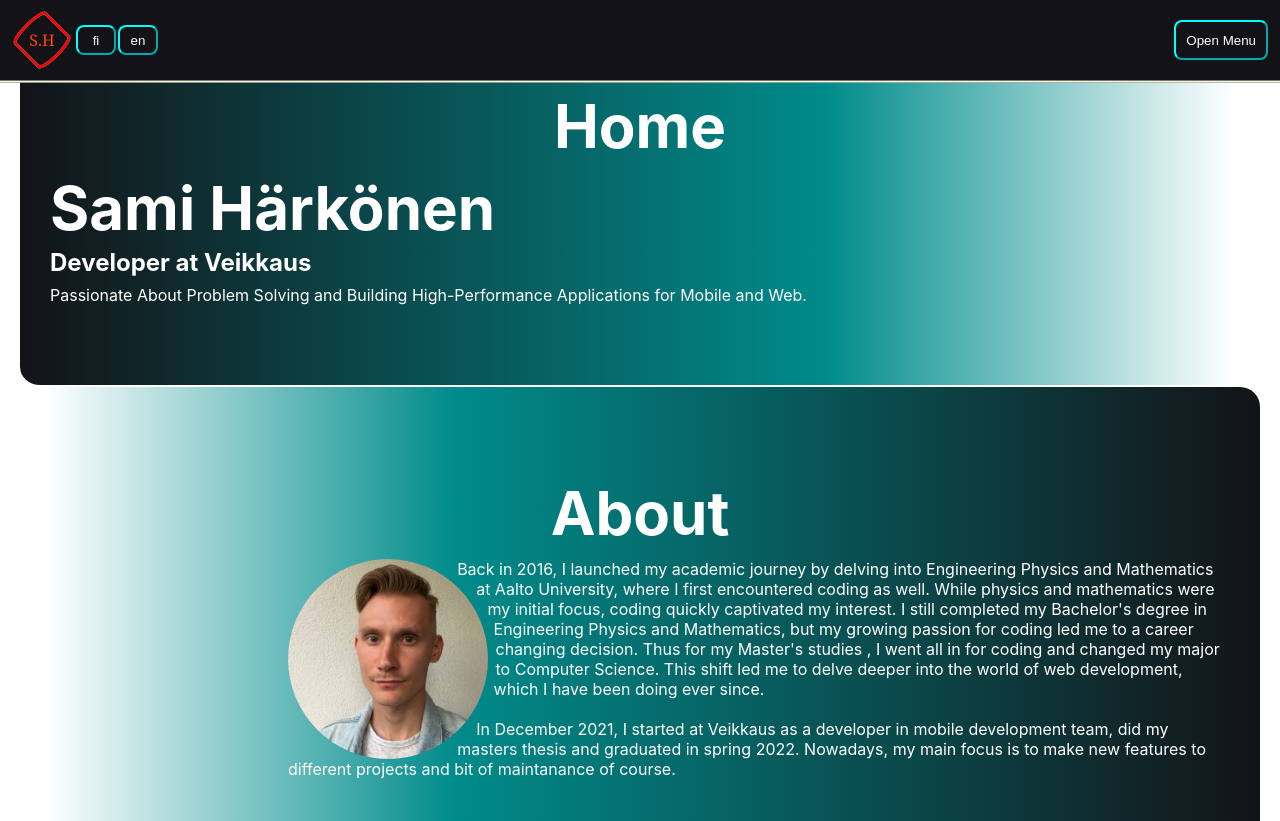
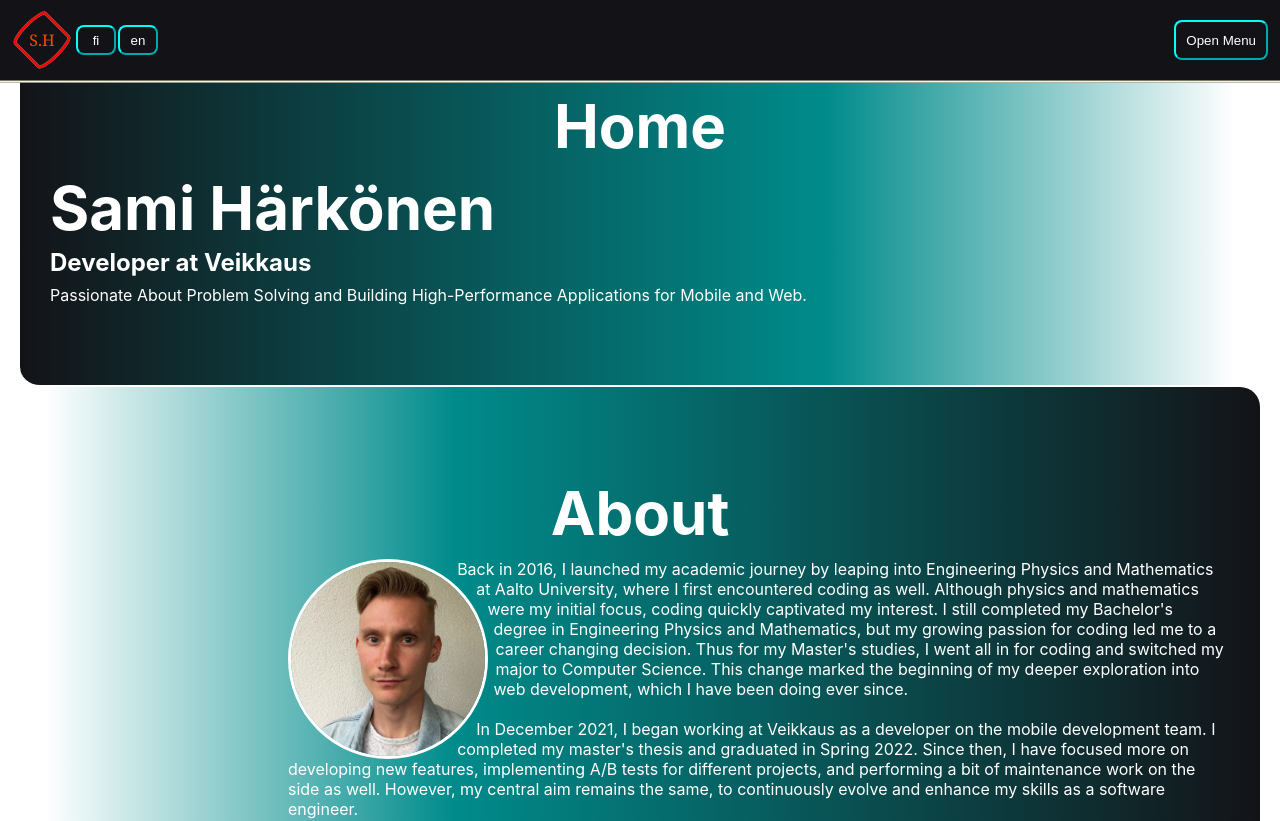
Before and after one commit to SamkHarks/My-page, a React (Create React App) app: page / in a window 1280 px wide. Shown: the top 821 px of the page. Built offline with nearby package versions, Linux system fonts and the light colour scheme.

Commit message:
update about section localizations and styles

```diff
--- a/src/components/sections/about/About.module.css
+++ b/src/components/sections/about/About.module.css
@@ -4,12 +4,13 @@
 }
 
 .profile_image {
-    border-radius: 50%; /* To ensure the image is round */
-    width: 200px; /* Adjust as necessary */
-    height: 200px; /* Adjust as necessary */
+    border-radius: 50%;
+    width: 200px;
+    height: 200px;
     float: left;
-    shape-outside: circle(50%); /* Makes the text wrap around the image */
-    margin-right: 10px; /* Adjust spacing between image and text */
+    shape-outside: circle(50%);
+    margin-right: 10px;
+    border: 3px solid white;
 }
 
 @media (max-width: 400px) {
@@ -23,12 +24,13 @@
     .profile_image {
         width: 60px;
         height: 60px;
+        border-width: 2px;
     }
 }
 
 @media (max-width: 225px) {
     .profile_image {
-        display: none; /* Hides the image on very small screens */
+        display: none;
     }
 }
 
--- a/src/components/sections/about/About.tsx
+++ b/src/components/sections/about/About.tsx
@@ -10,6 +10,7 @@ export const About = () => {
       <img className={styles.profile_image} src={me} alt="picture of me" />
       <p className={styles.text}>{t("introduction")}</p>
       <p className={`${styles.text} ${styles.margin_top}`}>{t("main")}</p>
+      <p className={`${styles.text} ${styles.margin_top}`}>{t("end")}</p>
     </div>
   );
 };
--- a/src/locales/en/about.json
+++ b/src/locales/en/about.json
@@ -1,4 +1,5 @@
 {
-    "introduction": "Back in 2016, I launched my academic journey by delving into Engineering Physics and Mathematics at Aalto University, where I first encountered coding as well. While physics and mathematics were my initial focus, coding quickly captivated my interest. I still completed my Bachelor's degree in Engineering Physics and Mathematics, but my growing passion for coding led me to a career changing decision. Thus for my Master's studies , I went all in for coding and changed my major to Computer Science. This shift led me to delve deeper into the world of web development, which I have been doing ever since.",
-    "main": "In December 2021, I started at Veikkaus as a developer in mobile development team, did my masters thesis and graduated in spring 2022. Nowadays, my main focus is to make new features to different projects and bit of maintanance of course."
+    "introduction": "Back in 2016, I launched my academic journey by leaping into Engineering Physics and Mathematics at Aalto University, where I first encountered coding as well. Although physics and mathematics were my initial focus, coding quickly captivated my interest. I still completed my Bachelor's degree in Engineering Physics and Mathematics, but my growing passion for coding led me to a career changing decision. Thus for my Master's studies, I went all in for coding and switched my major to Computer Science. This change marked the beginning of my deeper exploration into web development, which I have been doing ever since.",
+    "main": "In December 2021, I began working at Veikkaus as a developer on the mobile development team. I completed my master's thesis and graduated in Spring 2022. Since then, I have focused more on developing new features, implementing A/B tests for different projects, and performing a bit of maintenance work on the side as well. However, my central aim remains the same, to continuously evolve and enhance my skills as a software engineer.",
+    "end": "When I'm not on my computer, you'll often find me with my skateboard, unwinding at the gym, or cleaning up after my energetic and adorable little rascal of a puppy"
 }
--- a/src/locales/fi/about.json
+++ b/src/locales/fi/about.json
@@ -1,4 +1,5 @@
 {
-    "introduction": "Minulla on maisterin tutkinto tietojenkäsittelytieteestä ja kandidaatintutkinto teknillisestä fysiikasta ja matematiikasta.",
-    "main": ""
+    "introduction": "Vuonna 2016 hyppäsin suoraan syvään päähän aloittaessani teknillisen fysiikan ja matematiikan opinnot Aalto-yliopistossa, jossa ensimmäistä kertaa kohtasin myös ohjelmoinnin. Vaikka fysiikka ja matematiikka olivat aluksi pääaineitani, ohjelmointi kuitenkin vangitsi pian mielenkiintoni. Huolimatta tästä, suoritin kandidaatin tutkintoni teknillisestä fysiikasta ja matematiikasta, mutta kasvava kiinnostukseni ohjelmointia kohtaan johti uraa muuttavaan päätökseen. Näin ollen maisteriopinnoissani keskityin täysin ohjelmointiin ja vaihdoin pääaineekseni tietojenkäsittelytieteet. Tämä muutos sai minut sukeltamaan yhä syvemmälle web-kehityksen pariin, mitä olenkin tehnyt aina siitä lähtien",
+    "main": "Vuonna 2021, aloitin työskentelyn Veikkauksella sovelluskehittäjänä. Tein töiden ohella lopputyötä ja valmistuin maisteriksi keväällä 2022. Sen jälkeen olen eri projekteissa keskittynyt enemmän uusien ominaisuuksien kehtittämiseen,  A/B-testien toteuttamiseen ja tietenkin myös ylläpitotöiden tekemiseen. Päämääräni on kuitenkin aina pysynyt samana, mikä on itseni jatkuva kehittäminen ja taitojen parantaminen ohjelmistokehittäjänä",
+    "end": "Lopulta kun irtaudun koneelta, minut löytää usein skeittilaudan päältä, rentoutumassa salilta tai siivoamassa, söpön ja energisen, riiviö koiranpentuni jälkiä"
 }
```
